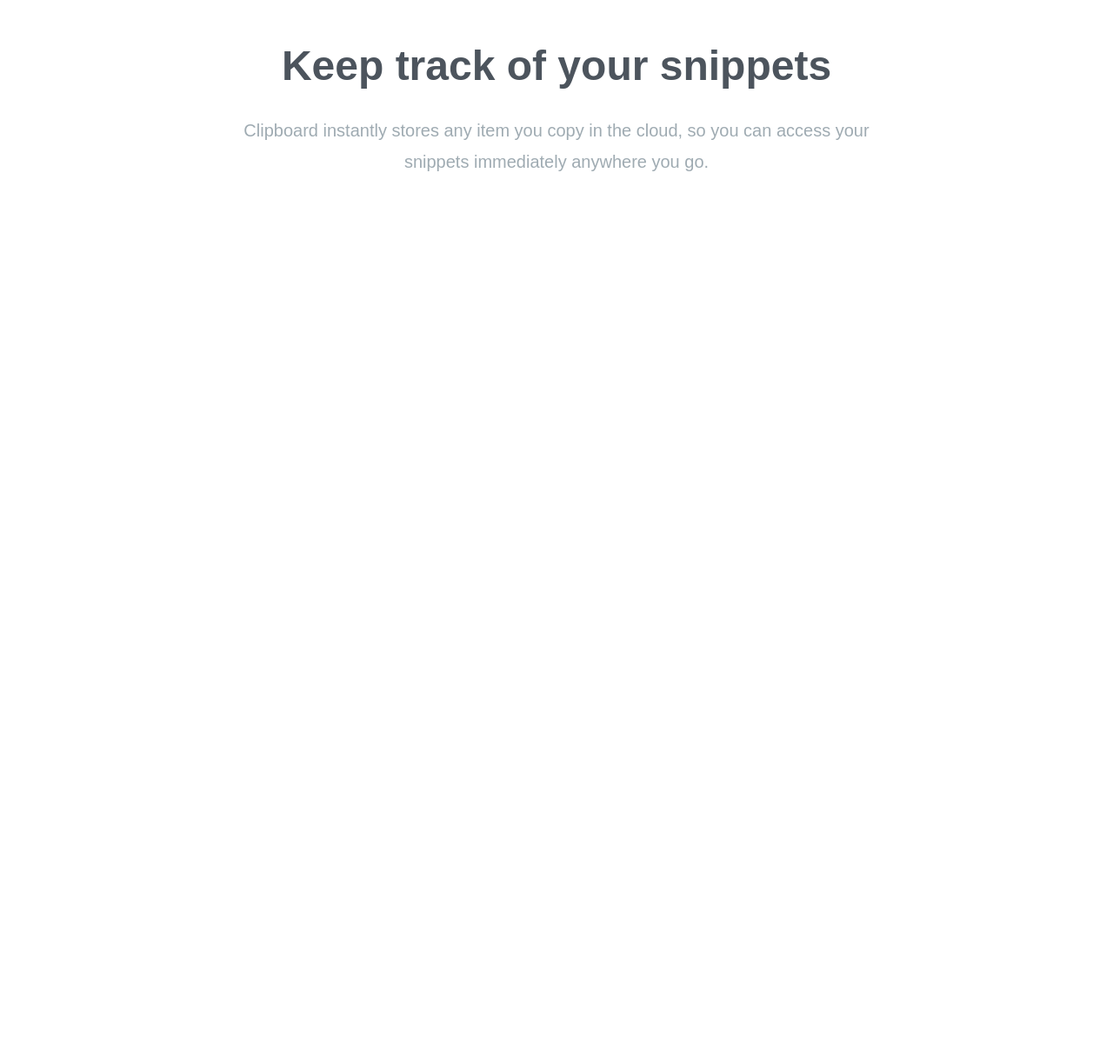
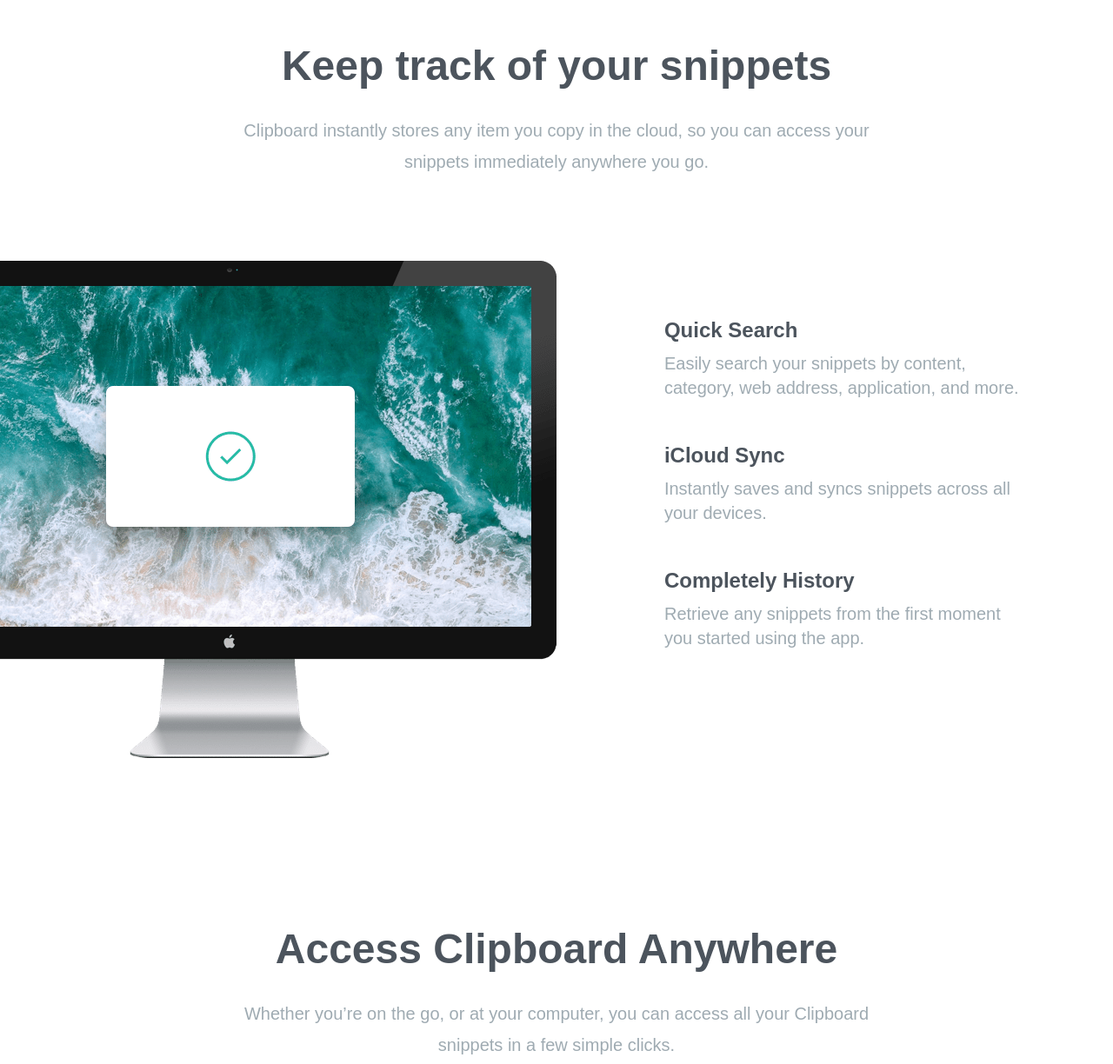
Before and after one commit to 0xAlMo3geZ/clipboard, a website: page index.html in a window 1280 px wide. Shown: the part 669-1893 px from the top of the page at 87% size. Before the commit the page ends 969 px from the top, so only its background shows below. Drawn offline with Linux system fonts and the light colour scheme; a web font is replaced by a local one.

Commit message:
features section

```diff
--- a/index.html
+++ b/index.html
@@ -12,9 +12,9 @@
 </head>
 
 <body>
-    <!- Hero Section ->
+    <sect!- Hero Section ->
         <section id="hero">
-            <div class="section-container mb-40 px-10 pt-16">
+            <div class="section-container mb-40 pt-16">
                 <img src="images/logo.svg" alt="" class="mx-auto my-16" />
 
                 <h3>
@@ -40,16 +40,69 @@
 
         <!-- Snippets Section -->
         <section id="snippets">
-            <div class="section-container my-20 px-10">
+            <div class="section-container my-20">
                 <h3>
                     Keep track of your snippets
                 </h3>
-                <p class="max-w-3xl mx-auto mb-24 text-xl leading-9 text-center text-grayishBlue">
+                <p class="section-content">
                     Clipboard instantly stores any item you copy in the cloud, so you can access your snippets
                     immediately anywhere you go.
                 </p>
             </div>
         </section>
+
+        <!-- Features Section -->
+        <!-- Features Section -->
+        <section id="features">
+            <div class="section-container my-20">
+                <div class="relative flex flex-col md:flex-row md:space-x-32">
+                    <!-- Image -->
+                    <div class="md:w-1/2">
+                        <img src="images/image-computer.png" alt="" class="md:absolute top-0 right-[50%]" />
+                    </div>
+
+                    <!-- Items Container -->
+                    <div class="flex flex-col mt-16 mb-24 space-y-12 text-xl md:w-1/2 md:mb-60 md:text-left md:pl-16">
+                        <!-- Item 1 -->
+                        <div>
+                            <h5>Quick Search</h5>
+                            <p class="max-w-md text-grayishBlue">
+                                Easily search your snippets by content, category, web address,
+                                application, and more.
+                            </p>
+                        </div>
+                        <!-- Item 2 -->
+                        <div>
+                            <h5>iCloud Sync</h5>
+                            <p class="max-w-md text-grayishBlue">
+                                Instantly saves and syncs snippets across all your devices.
+                            </p>
+                        </div>
+                        <!-- Item 3 -->
+                        <div>
+                            <h5>Completely History</h5>
+                            <p class="max-w-md text-grayishBlue">
+                                Retrieve any snippets from the first moment you started using
+                                the app.
+                            </p>
+                        </div>
+                    </div>
+                </div>
+            </div>
+        </section>
+
+        <!-- Access Anywhere Section -->
+        <section id="access">
+            <div class="section-container my-20">
+                <h3>Access Clipboard Anywhere</h3>
+                <p class="section-content mb-24 text-xl">
+                    Whether you’re on the go, or at your computer, you can access all your
+                    Clipboard snippets in a few simple clicks.
+                </p>
+
+                <img src="images/image-devices.png" alt="" class="mx-auto" />
+            </div>
+        </section>
 </body>
 
 </html>
--- a/input.css
+++ b/input.css
@@ -6,10 +6,17 @@
     h3 {
         @apply mb-8 text-4xl font-bold text-darkGrayishBlue md:text-5xl;
     }
+    h5 {
+        @apply mb-2 text-2xl font-bold text-darkGrayishBlue;
+    }
 }
 
 .section-container {
-    @apply max-w-6xl mx-auto text-center;
+    @apply max-w-6xl mx-auto text-center px-10;
+}
+
+.section-content {
+    @apply max-w-3xl mx-auto mb-24 text-xl leading-9 text-center text-grayishBlue;
 }
 
 .button-container {
```
Also changed, not shown: css/style.css.
